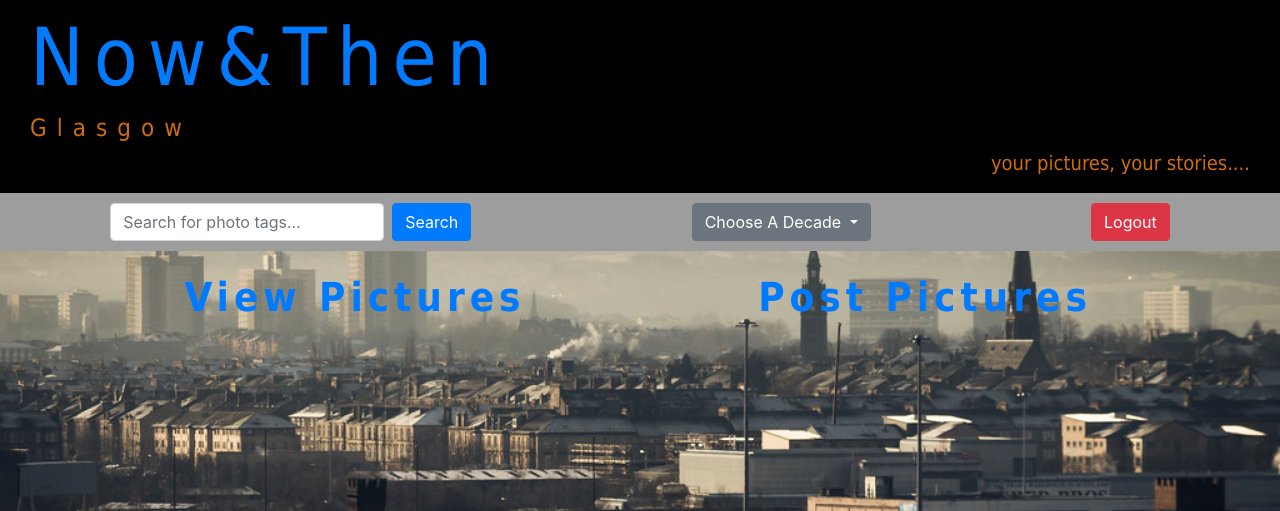
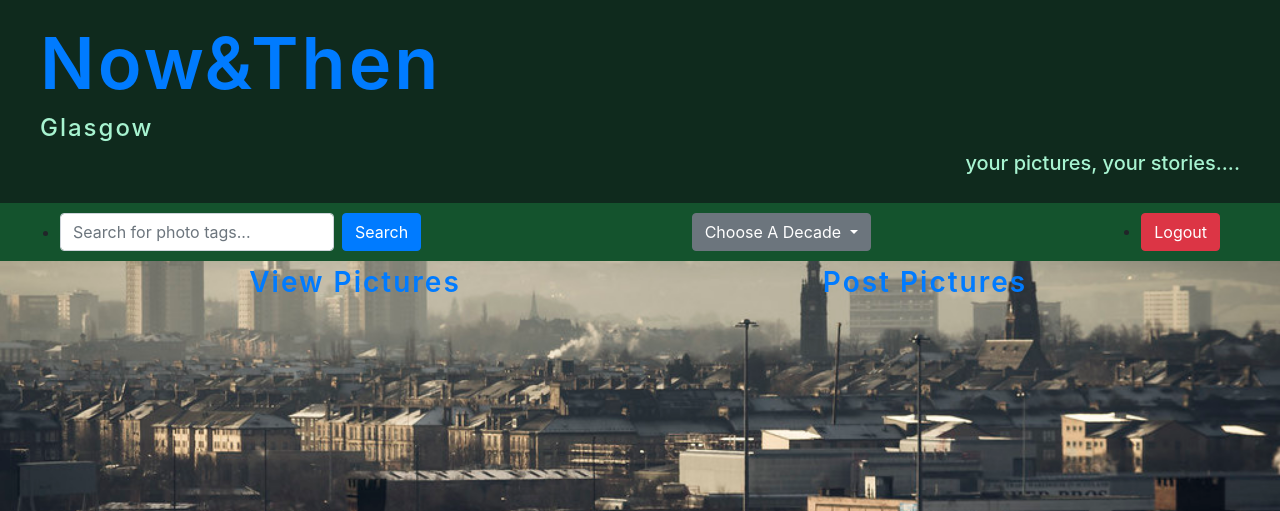
Before and after one commit to JeffW12345/glasgow-now-and-then, a Django app: page / in a window 1280 px wide. Shown: the top 511 px of the page. Run offline with Django 5.2, Linux system fonts and the light colour scheme; the visitor is signed in with stand-in values (Sample User, id 1); some libraries are stand-ins or nearby versions.

Commit message:
Update styles.css
New header

```diff
--- a/now_and_then_project/glasgow_now_and_then_app/static/css/styles.css
+++ b/now_and_then_project/glasgow_now_and_then_app/static/css/styles.css
@@ -1,70 +1,79 @@
-  h1{
-    font-family:Tahoma;
-    color:#CD6C11;
-    letter-spacing: 10px;
-    line-height:4;
+/* Base */
+body {
+  margin: 0;
+  font-family: Tahoma, Arial, sans-serif;
+  color: #1f2933;
+  background-color: #f4f7f6;
 }
-  .bigFont{
-    font-size:80px;
-    font-weight: 575;
+
+/* Header / branding */
+header {
+  background-color: #0f2a1d; /* dark green slate */
+  padding: 20px 40px;
 }
-  .brownText{
-    font-family:Tahoma;
-    color:#61480A;
-    font-size: 40px;
-    font-weight: bold;
-    letter-spacing: 5px;
-    opacity: 1;
+
+h1 {
+  font-size: 64px;
+  letter-spacing: 3px;
+  line-height: 1.2;
+  color: #4ade80; /* bright green */
 }
-  h4{
-    font-family:Tahoma;
-    color:#CD6C11;
-    letter-spacing: 10px;
-    line-height:4;
+
+h4 {
+  font-size: 20px;
+  letter-spacing: 2px;
+  color: #a7f3d0; /* pale mint */
 }
-  h5{
-    font-family:Tahoma;
-    color:#CD6C11;
-    line-height:4;
+
+h5 {
+  font-size: 14px;
+  color: #a7f3d0;
   text-align: right;
 }
-  header{
-    background-color: black;
-    padding-top: 10px;
-    padding-left: 30px;
-    padding-right: 30px;
-    padding-bottom: 10px;
+
+/* Nav bar */
+nav {
+  background-color: #14532d; /* darker green */
 }
-  nav{
-    background-color:#9D9D9D;
+
+.navigation {
+  display: flex;
+  justify-content: space-between;
+  align-items: center;
+  max-width: 1200px;
+  margin: 0 auto;
+  padding: 10px 20px;
 }
-  ul{
-    list-style-type: none;
-    margin: 0;
-    padding: 0;
+
+/* Links */
+a {
+  color: #22c55e;
+  font-weight: 600;
+  text-decoration: none;
 }
-  li{
-    display: inline;
+
+a:hover {
+  text-decoration: underline;
 }
-  a{
-    color: #CD6C11;
+
+/* Buttons */
+button,
+.dropbtn {
+  background-color: #22c55e;
+  color: #052e16;
+  padding: 8px 14px;
+  font-size: 14px;
+  border: none;
+  border-radius: 4px;
+  cursor: pointer;
 }
-  .navigation{
-    display:flex;
-    justify-content: space-around;
-    padding-top: 10px;
-    padding-bottom: 10px;
+
+button:hover,
+.dropdown:hover .dropbtn {
+  background-color: #16a34a;
 }
-  .vertical{
-    vertical-align: middle;
-  }
-  .dropbtn {
-  background-color: white;
-  color: black;
-  padding: 10px;
-  font-size: 12px;
-  border: none;
-}
+
+/* Dropdown */
 .dropdown {
   position: relative;
   display: inline-block;
@@ -73,34 +82,47 @@
 .dropdown-content {
   display: none;
   position: absolute;
-  background-color: #f1f1f1;
+  right: 0;
+  background-color: #ecfdf5;
   min-width: 160px;
-  box-shadow: 0px 8px 16px 0px rgba(0,0,0,0.2);
-  z-index: 1;
+  box-shadow: 0 8px 16px rgba(0,0,0,0.25);
+  z-index: 10;
 }
 
 .dropdown-content a {
-  color: black;
-  padding: 12px 16px;
-  text-decoration: none;
+  color: #064e3b;
+  padding: 10px 14px;
   display: block;
 }
 
-.dropdown-content a:hover {background-color: #ddd;}
+.dropdown-content a:hover {
+  background-color: #d1fae5;
+}
 
-.dropdown:hover .dropdown-content {display: block;}
+.dropdown:hover .dropdown-content {
+  display: block;
+}
 
-.dropdown:hover .dropbtn {background-color: #CD6C11;}
+/* Utility text */
+.bigFont {
+  font-size: 72px;
+  font-weight: 600;
+}
 
-.collapse-content .fa.fa-heart:hover {
-  color: #f44336 !important;
+.brownText {
+  font-size: 28px;
+  color: #065f46;
+  font-weight: 600;
+  letter-spacing: 2px;
 }
-.collapse-content .fa.fa-share-alt:hover {
-  color: #0d47a1 !important;
+
+/* Forms */
+textarea {
+  width: 100%;
+  box-sizing: border-box;
+  padding: 10px;
+  font-size: 14px;
+  border-radius: 4px;
+  border: 1px solid #9ca3af;
+  resize: vertical;
 }
-textarea {
-    width: 100%; /* Adjust the width as needed */
-    box-sizing: border-box; /* Ensures padding and border are included in the width */
-    height: auto; /* Allows for automatic height adjustment */
-    padding: 8px; /* Optional: adds padding inside the text area */
-}
```
Lines whose indentation alone changed are shown as unchanged.
